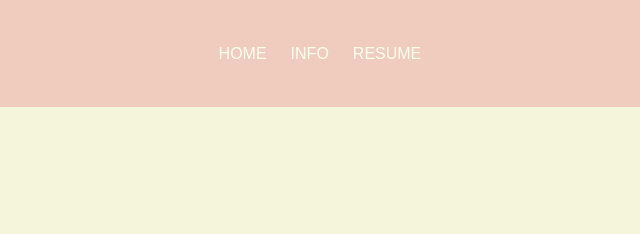
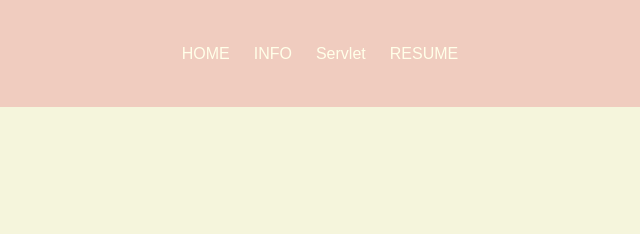
Before and after one commit to kodogyun/nav_bar, a plain HTML site: page index.html in a window 1280 px wide. Shown: the top 234 px of the page, 404-1044 px from the left. Drawn offline with Linux system fonts and the light colour scheme; a script that the page names is missing; a web font is replaced by a local one.

Commit message:
initial commit

```diff
--- a/index.html
+++ b/index.html
@@ -23,6 +23,7 @@
         <ul class="navbar__menu">
             <li><a href="index.html">HOME</a></li>
             <li><a href="story.html">INFO</a></li>
+            <li><a href="Servlet.html">Servlet</a></li>
             <li><a href="resume.html">RESUME</a></li>
 
         </ul>
```
